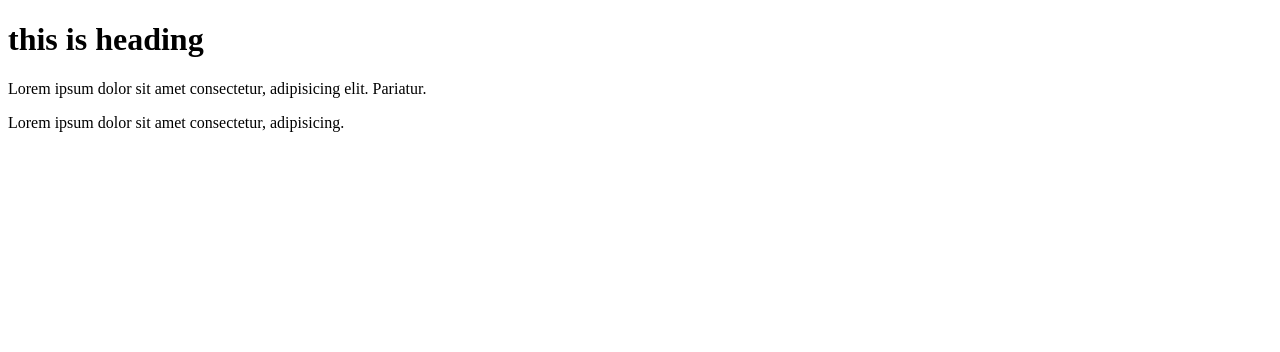
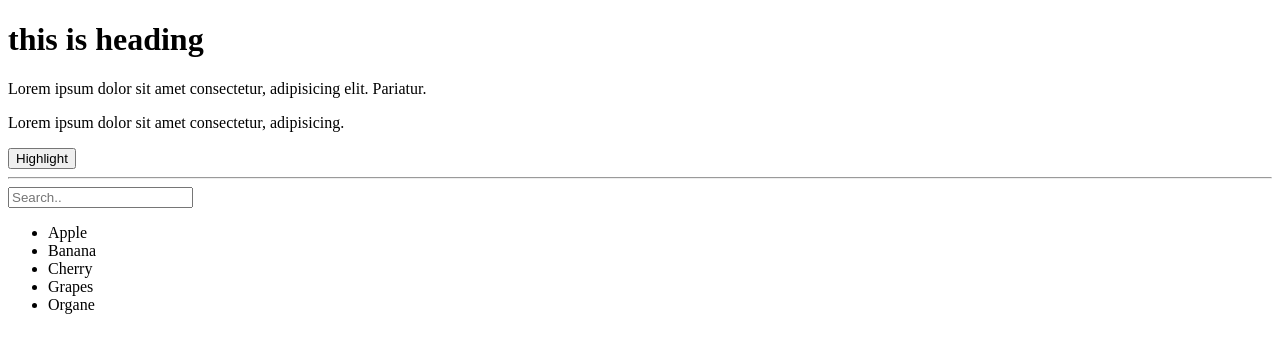
Before and after one commit to JahidulHasanSuhel/JavaScript, a website: page DOM/vid1/index.html in a window 1280 px wide. Drawn offline with Linux system fonts and the light colour scheme.

Commit message:
first vid DOM

```diff
--- a/DOM/vid1/index.html
+++ b/DOM/vid1/index.html
@@ -15,6 +15,19 @@
     <p class="para">Lorem ipsum dolor sit amet consectetur, adipisicing.</p>
 
 
+    <button onclick="HighlightColor()">Highlight</button>
+
+    <hr />
+
+    <input type="text" id="searchInput" placeholder="Search.." onkeyup="filterList()" />
+
+    <ul id="itemList">
+        <li>Apple</li>
+        <li>Banana</li>
+        <li>Cherry</li>
+        <li>Grapes</li>
+        <li>Organe</li>
+    </ul>
 
 
     <script src="script.js"></script>
--- a/DOM/vid1/script.js
+++ b/DOM/vid1/script.js
@@ -35,3 +35,30 @@
     //query selector all
     let info2 = document.querySelectorAll("p.para");
     console.log("using query selector all", info2);
+
+    //highlight text project
+    function HighlightColor(){
+        console.log("hiilighting color...")
+
+        let colorElm = document.querySelectorAll("p.para");
+
+        colorElm.forEach((elm)=>{
+            elm.style.backgroundColor = "yellow"
+        })
+
+    }
+
+
+    //search on a list
+
+    function filterList(){
+       const searchElm =  document.getElementById("searchInput");
+       const input = searchElm.value;
+
+
+       const items = document.querySelectorAll("ul#itemList li");
+
+       items.forEach((item) =>{
+       item.style.display = item.innerText.toLowerCase().includes(input.toLowerCase()) ? "block" : "none";
+       })
+    }
```
